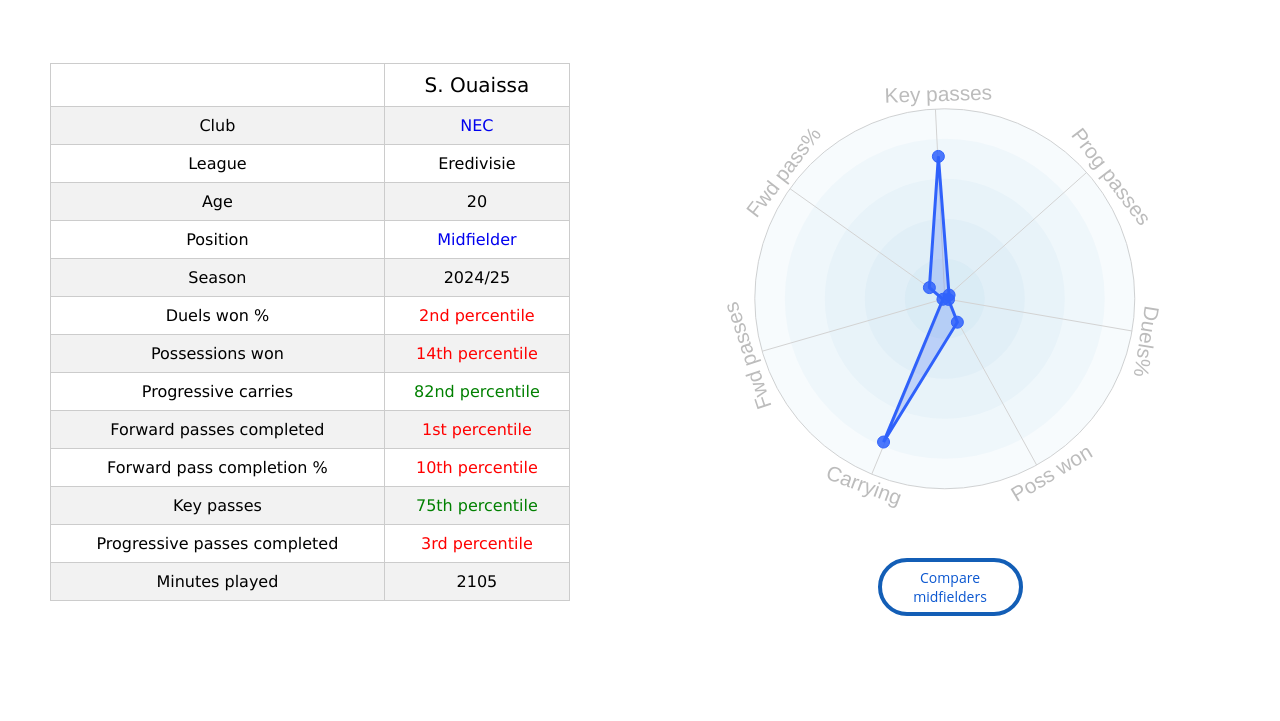
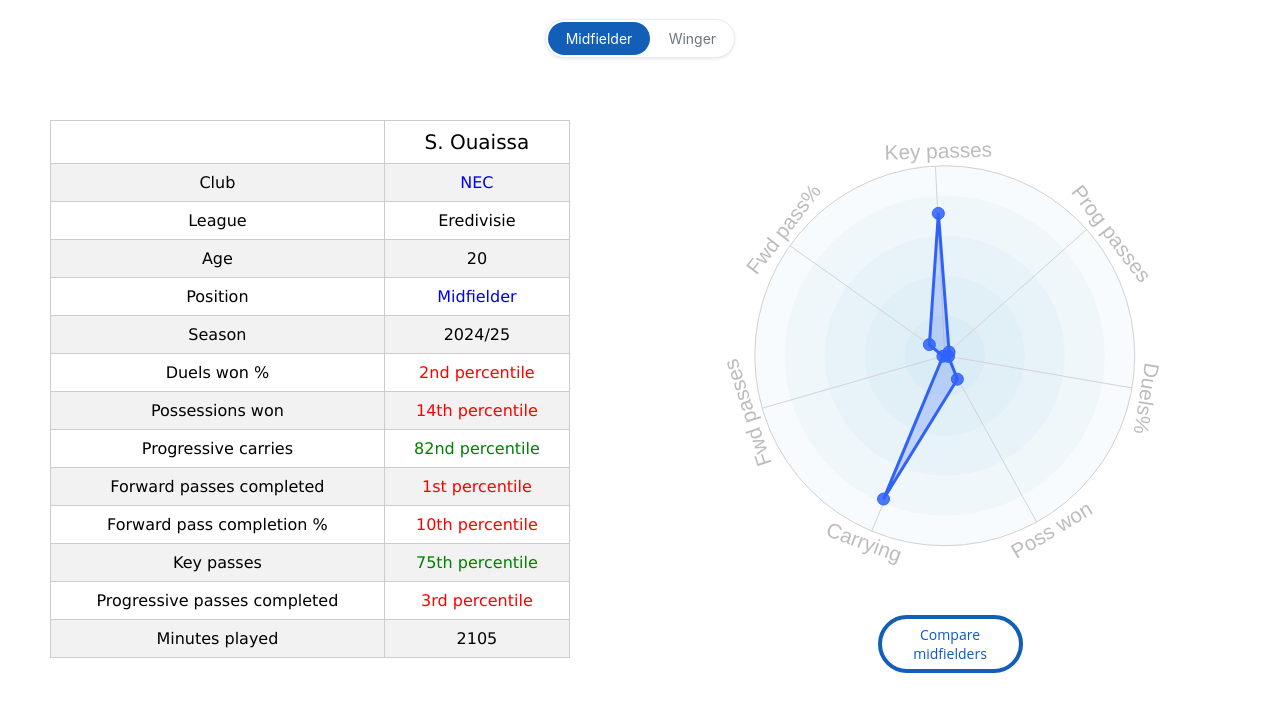
Before and after one commit to ohlitmybad/S_Ouaissa_Midfielder_stats, a plain HTML site: page index.html in a window 1280 px wide. Shown: the part 70-791 px from the top of the page. Drawn offline with nearby package versions, Linux system fonts and the light colour scheme; no server answers; a script that the page names is missing.

Commit message:
Update index.html

```diff
--- a/index.html
+++ b/index.html
@@ -703,10 +703,71 @@ svg text
     </div>
   </div></div>
 </header>
+    <div class="position-toggle-container">
+        <div class="position-toggle">
+            <a href="https://datamb.football/S_Ouaissa_Midfielder_stats" class="position-btn active">Midfielder</a><a href="https://datamb.football/S_Ouaissa_Winger_stats" class="position-btn">Winger</a>
+        </div>
+    </div>
+
 <script async src="https://pagead2.googlesyndication.com/pagead/js/adsbygoogle.js?client=ca-pub-7677714701428206"
      crossorigin="anonymous"></script>
      <script src="https://cdnjs.cloudflare.com/ajax/libs/xlsx/0.16.9/xlsx.full.min.js"></script>
-</head>
+
+    <style>
+    /* Position Toggle Styles */
+    .position-toggle-container {
+        display: flex;
+        justify-content: center;
+        margin: 10px 0 8px 0;
+        padding: 0 20px;
+    }
+
+    /* Mobile responsive */
+    @media only screen and (max-width: 1048px) {
+        .position-toggle-container {
+            margin: 8px 0 -25px 0;
+        }
+    }
+
+    .position-toggle {
+        display: flex;
+        background: white;
+        border: 1px solid #e9ecef;
+        border-radius: 20px;
+        overflow: hidden;
+        box-shadow: 0 1px 3px rgba(0,0,0,0.1);
+        gap: 2px;
+        padding: 2px;
+    }
+
+    .position-btn {
+        padding: 8px 16px;
+        border: none;
+        background: transparent;
+        cursor: pointer;
+        font-family: -apple-system, BlinkMacSystemFont, 'Segoe UI', Roboto, Oxygen, Ubuntu, Cantarell, 'Helvetica Neue', sans-serif;
+        font-size: 14px;
+        font-weight: 400;
+        color: #6c757d;
+        transition: all 0.15s ease-in-out;
+        text-decoration: none;
+        display: inline-block;
+        min-width: 80px;
+        text-align: center;
+        white-space: nowrap;
+        border-radius: 18px;
+        box-sizing: border-box;
+    }
+
+    .position-btn.active {
+        background: #135eb7;
+        color: white;
+        text-decoration: none;
+        padding: 8px 18px;
+        pointer-events: none;
+    }
+    </style>
+    </head>
 
 <script async src="https://www.googletagmanager.com/gtag/js?id=G-PSBMXX80EF"></script>
 <script>
```
